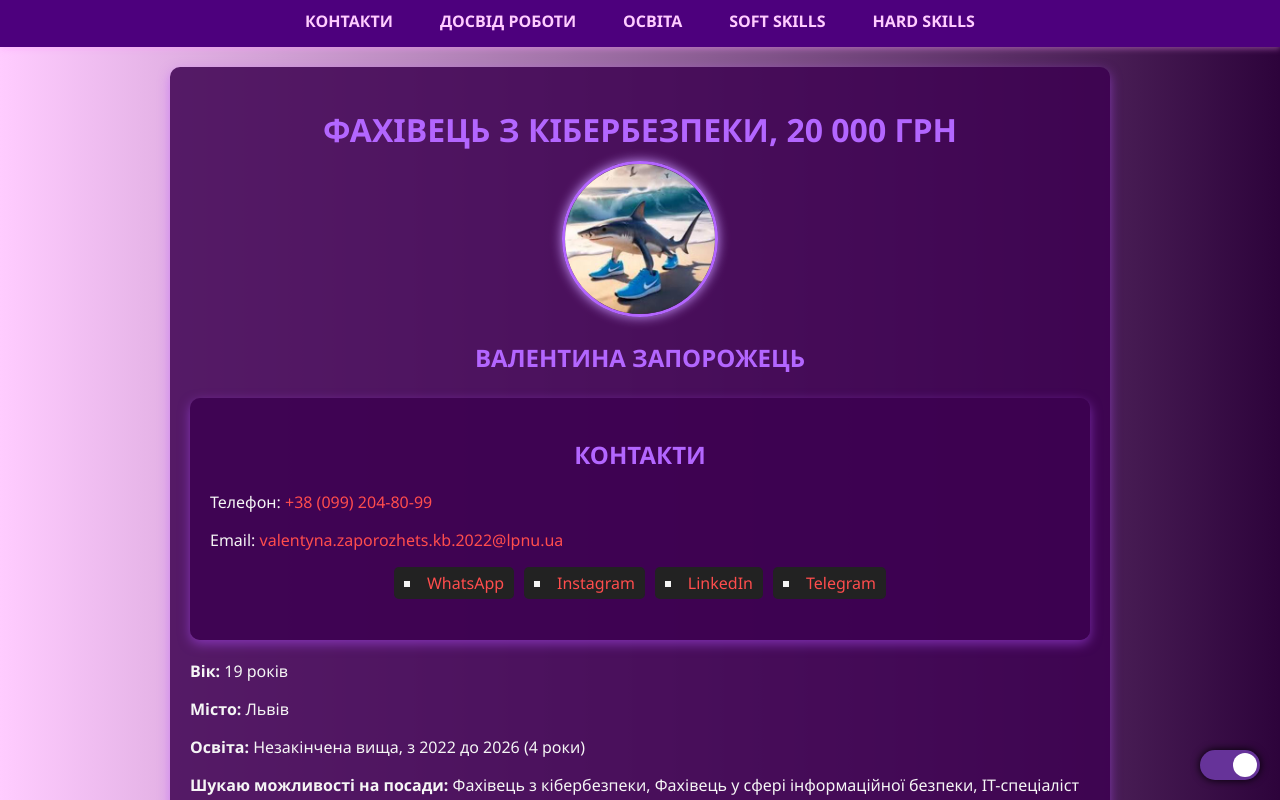
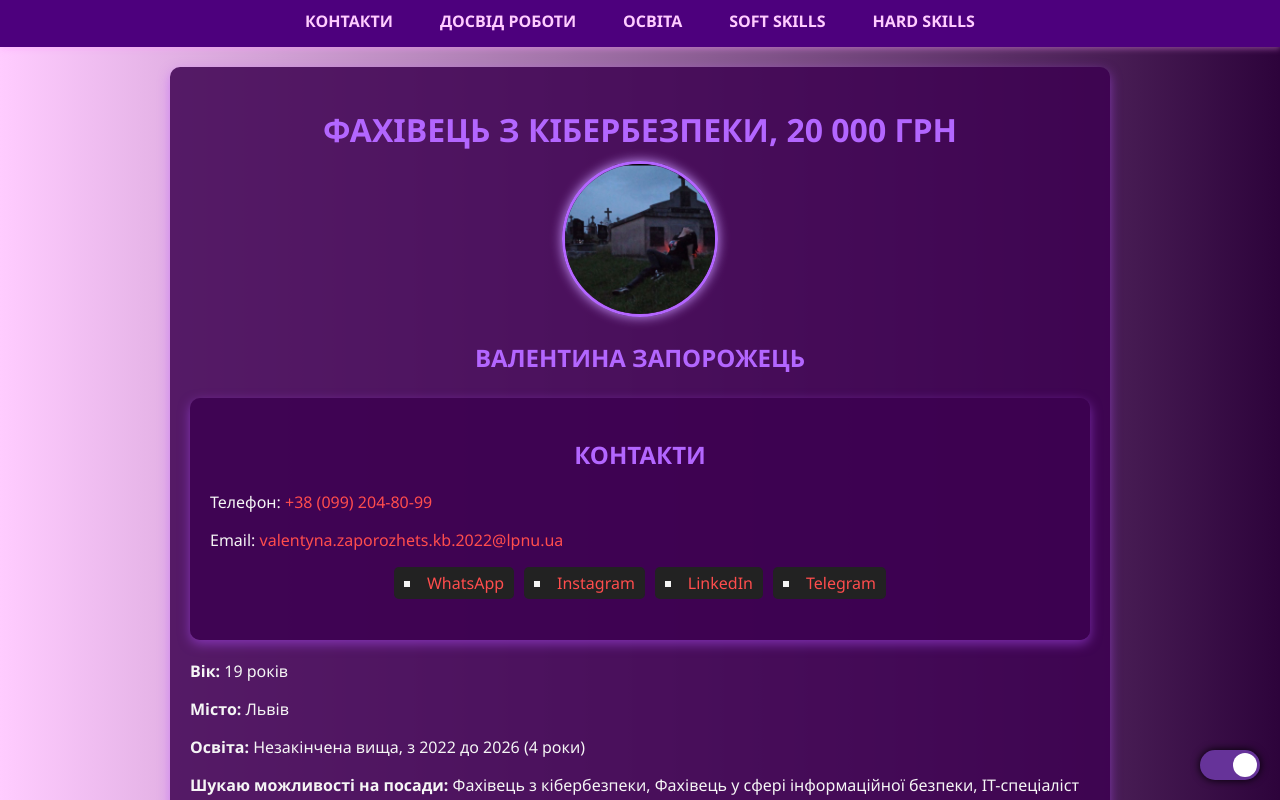
Before and after one commit to HUBABUBA87/RESUME_SITE, a plain HTML site: page index.html in a window 1280 px wide. Shown: the top 800 px of the page. Drawn offline with Linux system fonts and the light colour scheme; no server answers.

Commit message:
Update index.html

```diff
--- a/index.html
+++ b/index.html
@@ -26,7 +26,7 @@
 
     <header>
         <h1>Фахівець з кібербезпеки, 20 000 грн</h1>
-        <img src="tralalero_tralala.jpg" alt="Фото" width="150" height="150">
+        <img src="photo_2024-06-14_09-02-59.jpg" alt="Фото" width="150" height="150">
         <h2><p><strong>Валентина Запорожець</strong></p></h2>
 
         <!-- 🔹 Контакти -->
```
